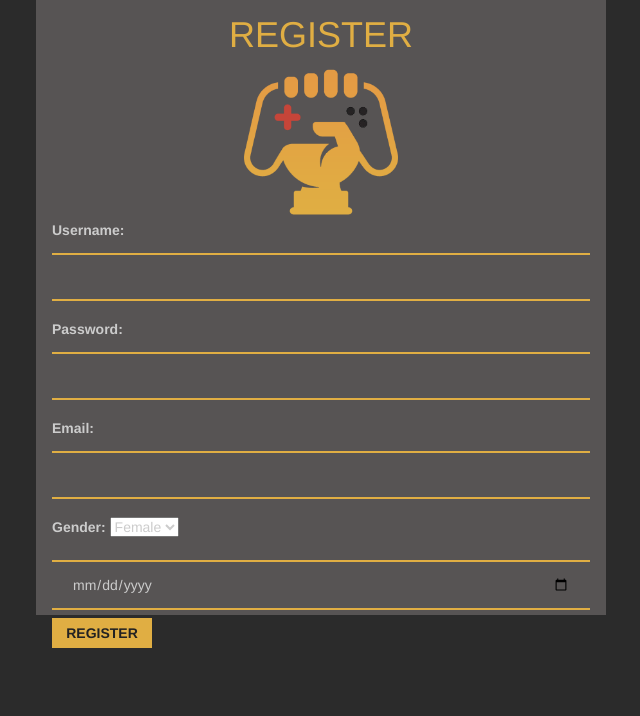
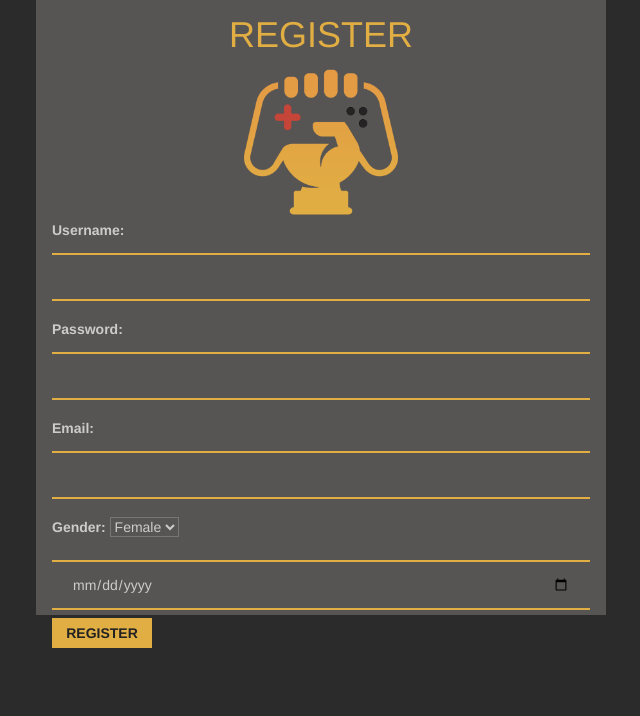
Before and after one commit to berkebiten/cupGames, a Django app: page /register in a window 1280 px wide. Shown: the part 163-879 px from the top of the page, without its empty margins (319-959 px from the left). Run offline with Django 3.2, Linux system fonts and the light colour scheme; some libraries are stand-ins or nearby versions.

Commit message:
Update style.css

```diff
--- a/cupApp/static/css/style.css
+++ b/cupApp/static/css/style.css
@@ -472,6 +472,10 @@ body::-webkit-scrollbar-thumb {
     align-content: center;
 }
 
+.genderChoice{
+    background-color:#575454;
+}
+
 .register input:focus {
     outline: none;
 }
```
